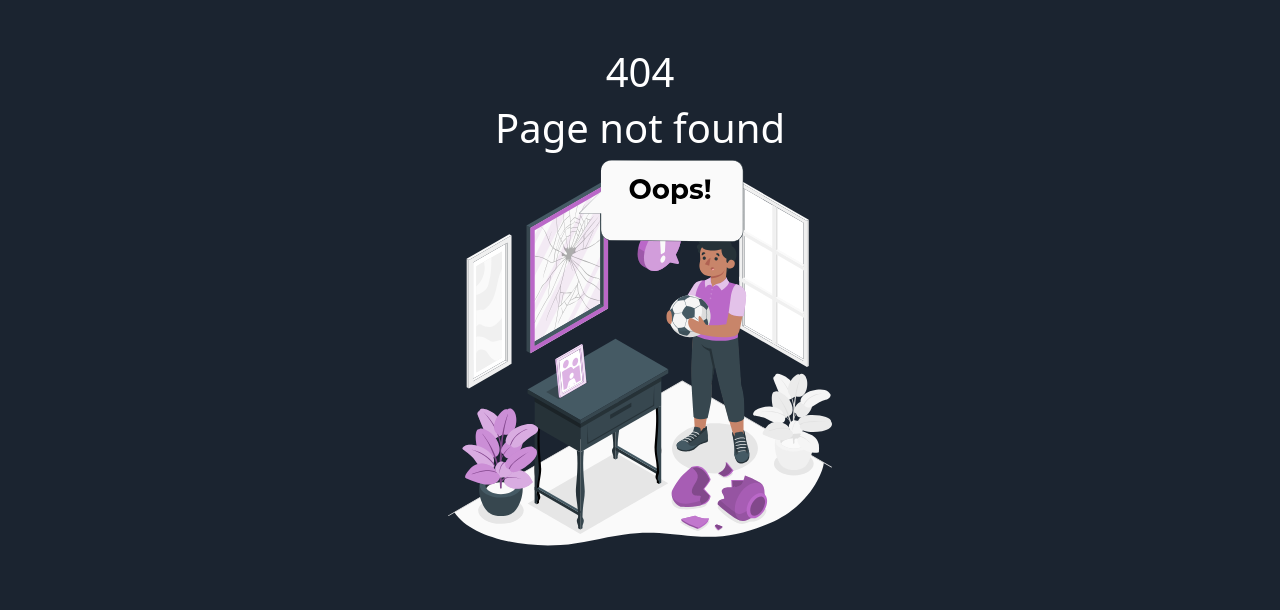
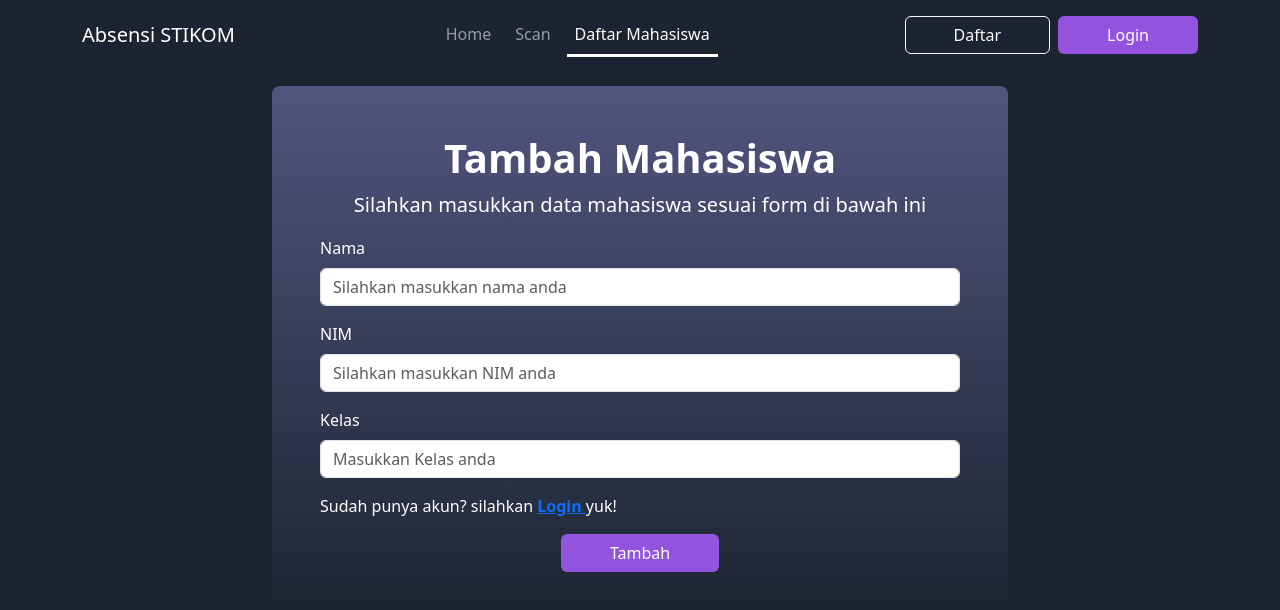
Before and after one commit to rafai123/attendance-QR-Code, a React (Vite) app: page /student-list/add-student in a window 1280 px wide. Before the commit this address had no page. Shown: the top 610 px of the page. Built offline with nearby package versions, Linux system fonts and the light colour scheme.

Commit message:
create ui for addMahasiswa

```diff
--- a/src/index.css
+++ b/src/index.css
@@ -1,6 +1,8 @@
 :root {
   background-color: #1B2430;
+  /* background-color: #0E1D35; */
   height: 100vh;
+  color: #fff;
 }
 
 .btn-purple {
@@ -39,3 +41,8 @@
   color: #fff !important;
   border-color: #9254DE !important;
 }
+
+.layer {
+  border-radius: 8px;
+  background: linear-gradient(180deg, #51557E 0%, rgba(81, 85, 126, 0.00) 100%);
+}
--- a/src/main.jsx
+++ b/src/main.jsx
@@ -15,6 +15,7 @@ import NotLoginPage from './pages/NotLoginPage.jsx'
 import LoginPage from './pages/LoginPage.jsx'
 import RegisterPage from './pages/RegisterPage.jsx'
 import StudentListPage from './pages/StudentListPage.jsx'
+import AddStudentPage from './pages/AddStudentPage.jsx'
 
 const router = createBrowserRouter(
   createRoutesFromElements(
@@ -25,6 +26,7 @@ const router = createBrowserRouter(
         <Route path="/login" element={<LoginPage />} />
         <Route path='/register' element={<RegisterPage />} />
         <Route path='/student-list' element={<StudentListPage />} />
+        <Route path='/student-list/add-student' element={<AddStudentPage />} />
       </Route>
     </>
   )
--- a/src/pages/AddStudentPage.jsx
+++ b/src/pages/AddStudentPage.jsx
@@ -1,7 +1,43 @@
+import { Container } from "react-bootstrap"
+import { Link } from "react-router-dom"
+
 const AddStudentPage = () => {
     return (
         <>
-
+            <Container>
+                <div className="row justify-content-md-center text-white mt-3">
+                    <div className="col-md-8">
+                        <div className="layer p-5 ">
+                            <h1 className="fw-bold text-center">Tambah Mahasiswa </h1>
+                            <p className="lead text-center">Silahkan masukkan data mahasiswa sesuai form di bawah ini</p>
+                            <form>
+                                <div class="mb-3">
+                                    <label for="name-register" class="form-label">Nama</label>
+                                    <input type="text" class="form-control" id="name-register" aria-describedby="emailHelp" placeholder="Silahkan masukkan nama anda"  />
+                                </div>
+                                <div class="mb-3">
+                                    <label for="email-register" class="form-label">NIM</label>
+                                    <input type="text" class="form-control" id="email-register" aria-describedby="emailHelp" placeholder="Silahkan masukkan NIM anda" />
+                                </div>
+                                <div class="mb-3">
+                                    <label for="password-register" class="form-label">Kelas</label>
+                                    <input type="text" class="form-control" id="password-register" placeholder="Masukkan Kelas anda" />
+                                </div>
+                                <div class="mb-3">
+                                    <p>Sudah punya akun? silahkan <Link to="/login" className="fw-bold text-purple-500">Login </Link> yuk! </p>
+                                </div>
+                                <div className="container">
+                                    <div className="row justify-content-center">
+                                        <div className="col-2 d-flex justify-content-center">
+                                            <button type="submit" class="btn btn-purple px-5 mx-auto">Tambah</button>
+                                        </div>
+                                    </div>
+                                </div>
+                            </form>
+                        </div>
+                    </div>
+                </div>
+            </Container>
         </>
     )
 }
--- a/src/pages/RegisterPage.jsx
+++ b/src/pages/RegisterPage.jsx
@@ -13,7 +13,7 @@ const RegisterPage = () => {
                         <form>
                             <div class="mb-3">
                                 <label for="name-register" class="form-label">Name</label>
-                                <input type="email" class="form-control" id="name-register" aria-describedby="emailHelp" placeholder="Silahkan masukkan nama anda"  />
+                                <input type="text" class="form-control" id="name-register" aria-describedby="emailHelp" placeholder="Silahkan masukkan nama anda"  />
                             </div>
                             <div class="mb-3">
                                 <label for="email-register" class="form-label">Email address</label>
--- a/src/pages/StudentListPage.jsx
+++ b/src/pages/StudentListPage.jsx
@@ -16,8 +16,8 @@ const StudentListPage =() => {
                 <div className="row text-white mt-3">
                     <div className="col">
 
-                        <table class="table table-dark table-striped shadow  rounded">
-                            <thead className="table-purple">
+                        <table class="table table-dark table-striped shadow rounded">
+                            <thead className="table-purple" style={{backgroundColor: "red"}}>
                                 <tr className="table-purple">
                                 <th scope="col">NIM</th>
                                 <th scope="col">Nama</th>
```
